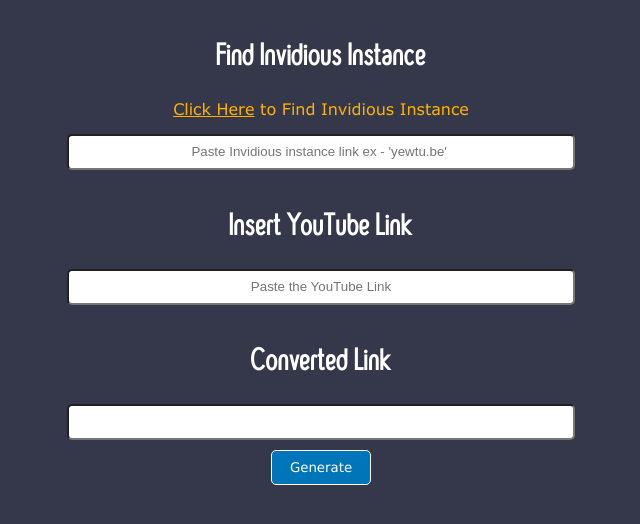
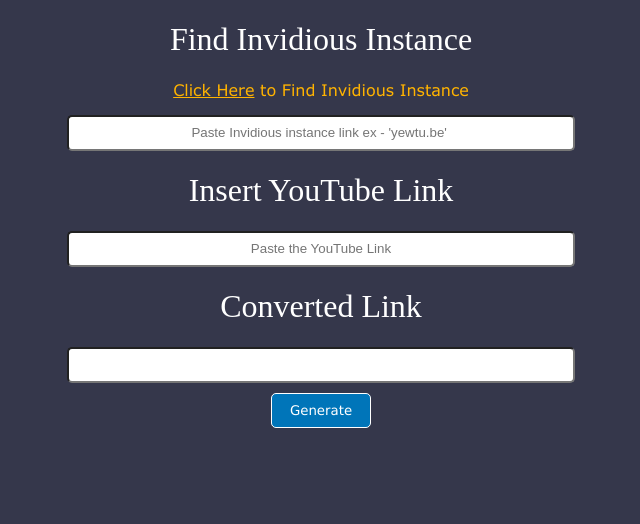
Before and after one commit to aero-26/yt-to-invidious, a plain HTML site: page index.html in a window 1280 px wide. Shown: the whole page, without its empty margins (319-959 px from the left). Drawn offline with Linux system fonts and the light colour scheme.

Commit message:
Update style.css

```diff
--- a/style.css
+++ b/style.css
@@ -1,8 +1,6 @@
 @font-face {
   font-family: "GoldleafBold";
   src: url(/font/GoldleafBold.ttf);
-}
-@font-face {
   font-family: "Verdana";
   src: url(/font/verdana.ttf);
 }
```
